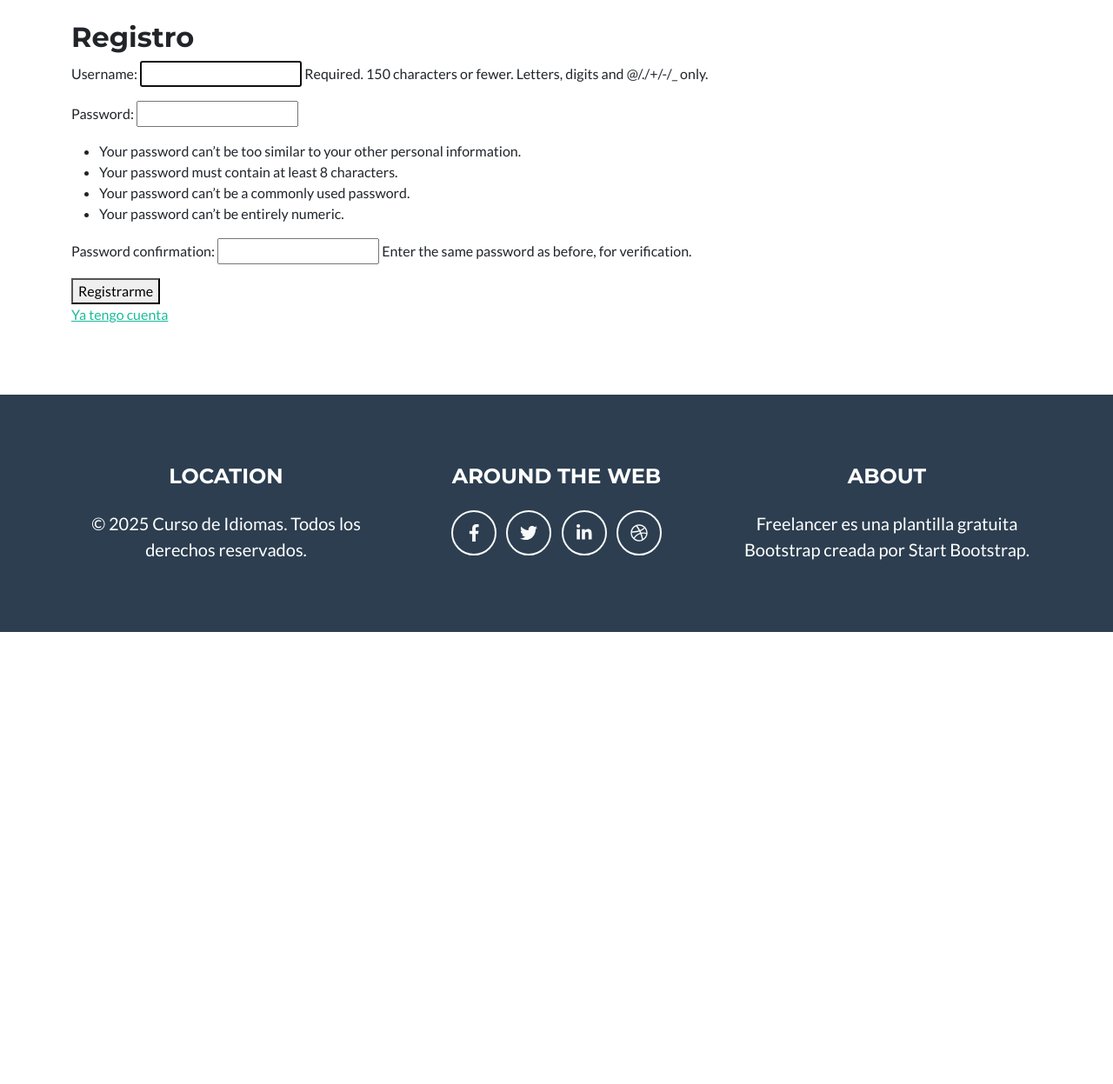
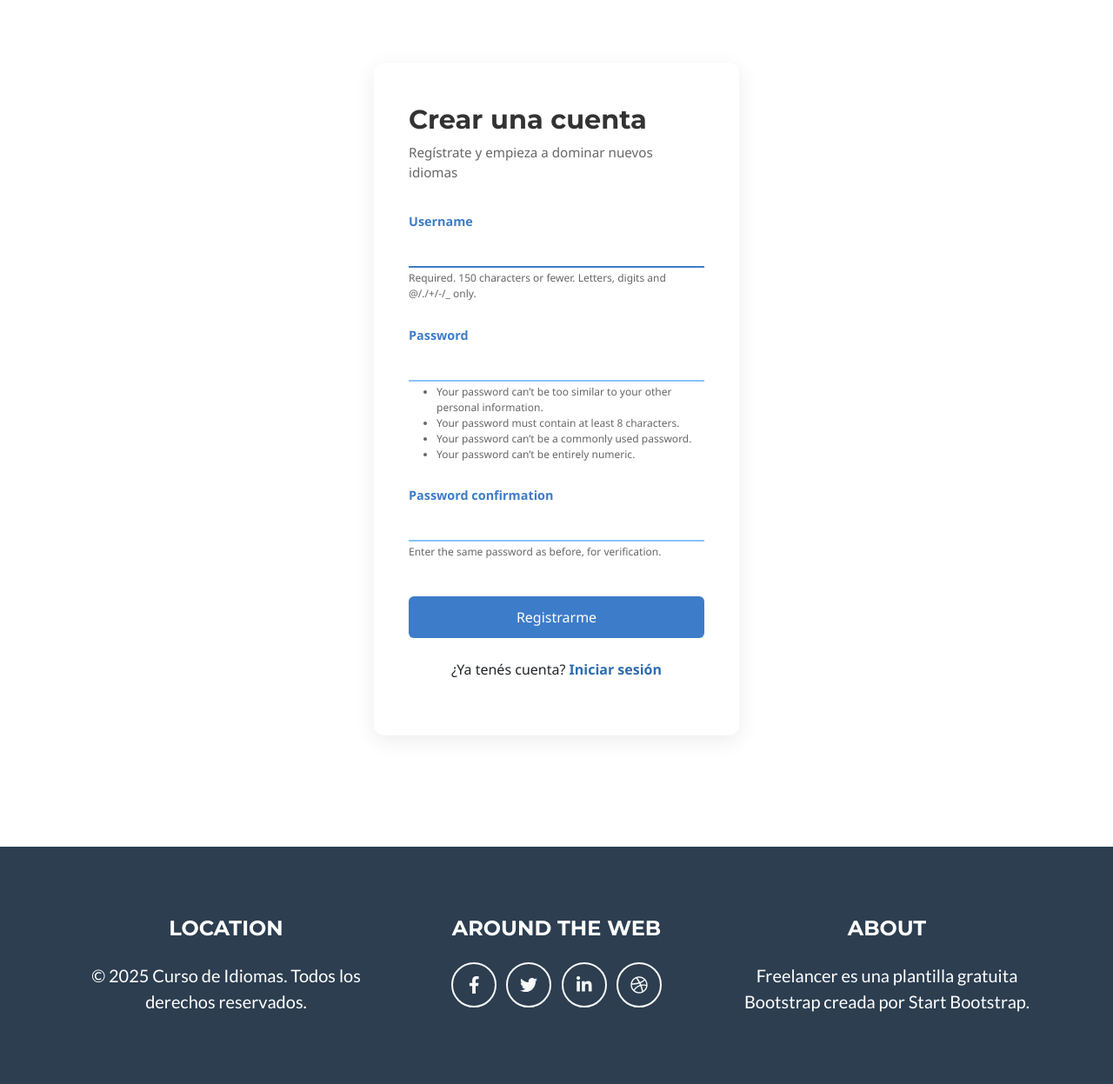
Before and after one commit to Mari4n24/Curso_idiomas_MariangelRoman, a Django app: page /usuarios/registro/ in a window 1280 px wide. Shown: the part 104-1351 px from the top of the page at 87% size. Before the commit the page ends 831 px from the top, so only its background shows below. Run offline with Django 5.2, Linux system fonts and the light colour scheme; some libraries are stand-ins or nearby versions.

Commit message:
Mejoro diseño de formularios de login y registro

```diff
--- a/static/css/custom.css
+++ b/static/css/custom.css
@@ -185,3 +185,210 @@
 .btn-delete {
     background: #e74c3c;
 }
+
+/* .login-box {
+    width: 350px;
+    margin: 0 auto;
+    background: #79aadc;
+    padding: 3rem;
+    border-radius: 10px;
+    box-shadow: 0 0 10px rgba(0,0,0,.1);
+    text-align: center;
+} */
+
+/* Login */
+.login-container {
+    display: flex;
+    justify-content: center;
+    align-items: center;
+    padding: 3rem 0;
+}
+
+.login-box {
+    width: 380px;
+    background: #ffffff;
+    padding: 3rem 2.5rem;
+    border-radius: 12px;
+    box-shadow: 0 6px 25px rgba(0,0,0,0.08);
+    font-family: "Segoe UI", sans-serif;
+    text-align: left;
+}
+
+.title {
+    font-size: 1.8rem;
+    color: #333;
+    font-weight: 600;
+}
+
+.subtitle {
+    color: #666;
+    margin-bottom: 2rem;
+    font-size: 0.95rem;
+}
+
+.login-box label {
+    font-size: 0.85rem;
+    font-weight: 600;
+    color: #3d7cc9;
+    margin-top: 1rem;
+}
+
+.login-box input {
+    width: 100%;
+    border: none;
+    border-bottom: 2px solid #89c3f8;
+    padding: 8px 0;
+    margin-bottom: 10px;
+    outline: none;
+    font-size: 1rem;
+    background: transparent;
+}
+
+.login-box input:focus {
+    border-bottom-color: #3d7cc9;
+}
+
+.btn-login {
+    width: 100%;
+    padding: 12px;
+    background: #3d7cc9;
+    border: none;
+    color: white;
+    font-size: 1rem;
+    margin-top: 1.5rem;
+    border-radius: 6px;
+    cursor: pointer;
+    transition: .2s;
+}
+
+.btn-login:hover {
+    background: #2d6caf;
+}
+
+.register-text {
+    text-align: center;
+    margin-top: 1.5rem;
+}
+
+.register-text a {
+    color: #2d6caf;
+    font-weight: 600;
+    text-decoration: none;
+}
+
+.register-text a:hover {
+    text-decoration: underline;
+}
+
+.error {
+    color: #c62828;
+    margin-bottom: 1rem;
+    font-weight: 600;
+}
+
+/* Registrarse */
+
+/* Contenedor centrado */
+.register-container {
+    display: flex;
+    justify-content: center;
+    padding: 3rem 0;
+}
+
+/* Caja principal */
+.register-box {
+    width: 420px;
+    background: #ffffff;
+    padding: 3rem 2.5rem;
+    border-radius: 12px;
+    box-shadow: 0 6px 25px rgba(0,0,0,0.08);
+    font-family: "Segoe UI", sans-serif;
+}
+
+/* Títulos */
+.title {
+    font-size: 1.9rem;
+    font-weight: 700;
+    color: #333;
+}
+
+.subtitle {
+    color: #666;
+    margin-bottom: 2rem;
+}
+
+/* Form groups */
+.form-group {
+    margin-bottom: 1.6rem;
+}
+
+/* Labels */
+.form-group label {
+    font-size: 0.9rem;
+    font-weight: 600;
+    color: #3d7cc9;
+}
+
+/* Inputs */
+.form-group input {
+    width: 100%;
+    border: none;
+    border-bottom: 2px solid #89c3f8;
+    padding: 8px 0;
+    outline: none;
+    font-size: 1rem;
+    background: transparent;
+}
+
+.form-group input:focus {
+    border-bottom-color: #3d7cc9;
+}
+
+/* Texto de ayuda */
+.help {
+    display: block;
+    font-size: 0.75rem;
+    color: #666;
+    margin-top: 3px;
+}
+
+/* Errores */
+.error {
+    color: #c62828;
+    font-size: 0.85rem;
+    margin-top: 4px;
+}
+
+/* Botón */
+.btn-register {
+    width: 100%;
+    padding: 12px;
+    background: #3d7cc9;
+    border: none;
+    color: white;
+    font-size: 1rem;
+    border-radius: 6px;
+    cursor: pointer;
+    transition: .2s;
+    margin-top: 1rem;
+}
+
+.btn-register:hover {
+    background: #2d6caf;
+}
+
+/* Enlace al login */
+.login-text {
+    text-align: center;
+    margin-top: 1.5rem;
+}
+
+.login-text a {
+    color: #2d6caf;
+    font-weight: 600;
+    text-decoration: none;
+}
+
+.login-text a:hover {
+    text-decoration: underline;
+}
--- a/usuarios/templates/usuarios/registro.html
+++ b/usuarios/templates/usuarios/registro.html
@@ -1,18 +1,41 @@
 {% extends "base.html" %}
 
-{% block title %}Registrarse{% endblock title %}
+{% block title %}Registro{% endblock title %}
 
 {% block content %}
 
-<h2>Registro</h2>
+<div class="register-container">
+    <div class="register-box">
 
-<form method="post">
-  {% csrf_token %}
-  <input type="hidden" name="next" value="{{ request.GET.next }}" />
-  {{form.as_p}}
-  <button type="submit">Registrarme</button>
-</form>
+        <h1 class="title">Crear una cuenta</h1>
+        <p class="subtitle">Regístrate y empieza a dominar nuevos idiomas</p>
 
-<a href="{% url 'login' %}">Ya tengo cuenta</a>
+        <form method="post">
+            {% csrf_token %}
+            <input type="hidden" name="next" value="{{ request.GET.next }}">
+
+            {% for field in form %}
+                <div class="form-group">
+                    <label>{{ field.label }}</label>
+                    {{ field }}
+                    {% if field.help_text %}
+                        <small class="help">{{ field.help_text|safe }}</small>
+                    {% endif %}
+                    {% for error in field.errors %}
+                        <p class="error">{{ error }}</p>
+                    {% endfor %}
+                </div>
+            {% endfor %}
+
+            <button type="submit" class="btn-register">Registrarme</button>
+        </form>
+
+        <p class="login-text">
+            ¿Ya tenés cuenta?
+            <a href="{% url 'login' %}">Iniciar sesión</a>
+        </p>
+
+    </div>
+</div>
 
 {% endblock content %}
```
Also changed, not shown: usuarios/templates/usuarios/login.html (+27 -17 lines).
